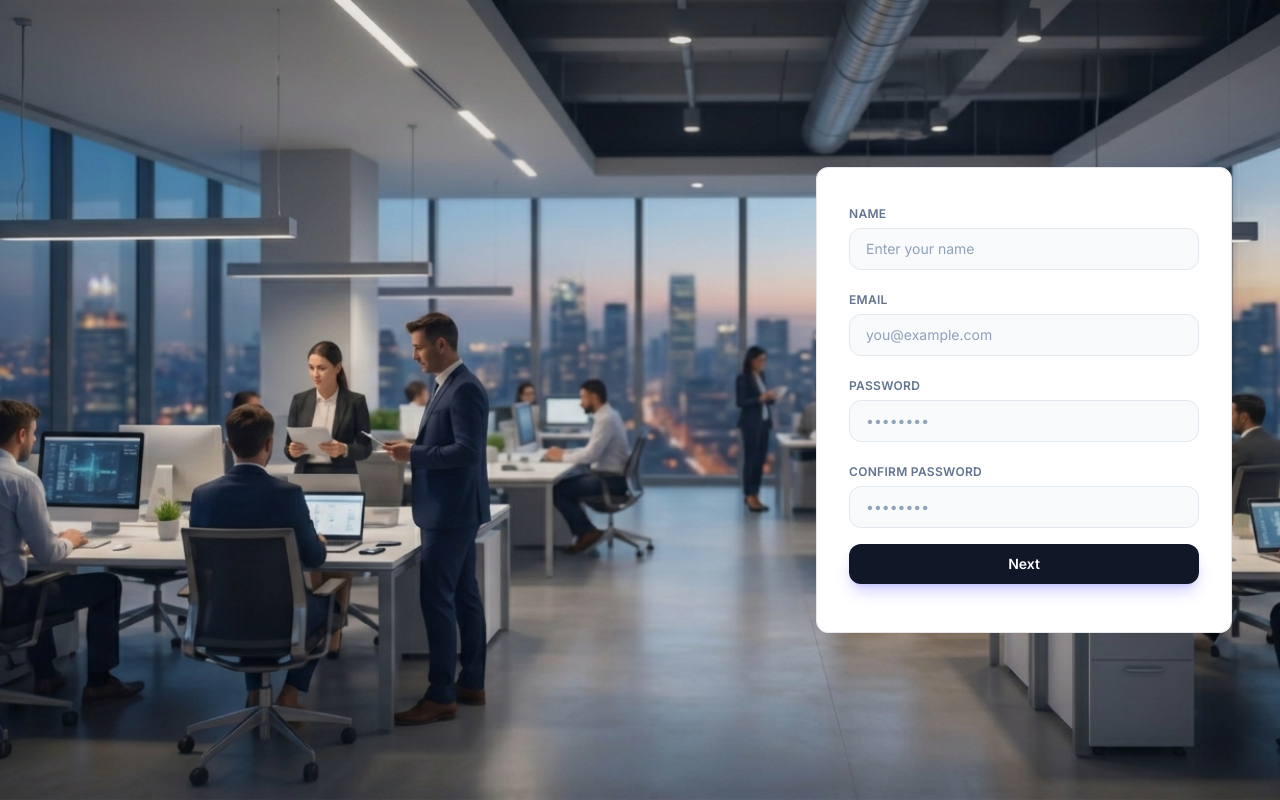
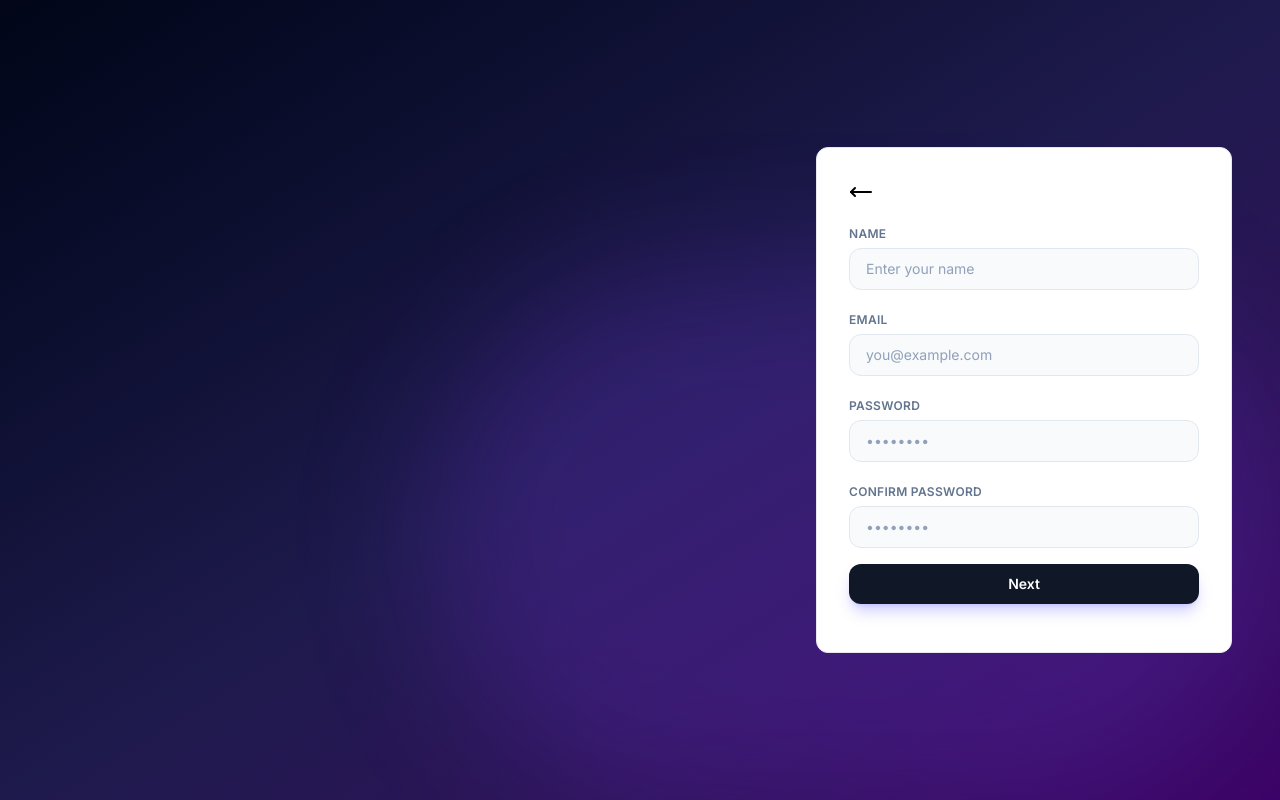
Before and after one commit to mayank8995/Advance-Dashboard, a React (Vite) app: page / in a window 1280 px wide. Both pictures are taken after a click on the link "Create one". Built offline with nearby package versions, Linux system fonts and the light colour scheme; no server answers.

Commit message:
some refactoring, login background change

```diff
--- a/src/App.tsx
+++ b/src/App.tsx
@@ -12,16 +12,14 @@ function App() {
 
 
   return (
-    <div>
-      <div
-        className="absolute inset-0 bg-cover bg-center"
-        style={{ backgroundImage: "url('/assets/background.png')" }}
-      />
-      <div className="absolute  top-1/2 left-1/2 -translate-x-1/2 -translate-y-1/2 md:left-[80%] md:-translate-x-1/2 w-full max-w-md px-4" >
-        {show ? <Login onCustomEvent={(flag:boolean) => setShow(flag)}/> : <Signup onCustomEvent={() => setShow((flag) => !flag)}/>}
+     <div className="overflow-hidden">
+            <div className="absolute z-200 top-1/2 left-1/2 -translate-x-1/2 -translate-y-1/2 md:left-[80%] md:-translate-x-1/2 w-full max-w-md px-4" >
+            {show ? <Login onCustomEvent={(flag:boolean) => setShow(flag)}/> : <Signup onCustomEvent={() => setShow((flag) => !flag)}/>}
 
+              </div>
+            <div className="absolute inset-0 bg-gradient-to-br from-slate-950 via-indigo-950 to-purple-950" />
+            <div className="absolute bottom-0 right-0 w-2/3 h-2/3 bg-[#7c3aed]/20 blur-3xl rounded-full" />
       </div>
-    </div>
   )
 }
 
--- a/src/pages/login/Login.tsx
+++ b/src/pages/login/Login.tsx
@@ -106,24 +106,22 @@ function checkFormValidity(){
             className="w-full border border-gray-200 rounded-lg px-3 py-2 text-sm focus:outline-none focus:ring-2 focus:ring-blue-500"
           />
         </div> */}
-        <div className="mb-4 flex flex-col-reverse">
-                    <FormField  errors={errors} value={form?.email} name={"email"} type={"email"} placeholder={"you@example.com"} onChange={handleOnChange} className={className} />
+        <div className="mb-4 flex flex-col">
                     <label
                         className={labelclassName}
                         >
                         Username/Admin ID
                         </label>
+                    <FormField  errors={errors} value={form?.email} name={"email"} type={"email"} placeholder={"you@example.com"} onChange={handleOnChange} className={className} />
         </div>
-        <div className="mb-4 flex flex-col-reverse">
-                    <FormField  errors={errors} value={form?.password} name={"password"} type={"password"} placeholder={"••••••••"} onChange={handleOnChange} className={className} />
-                    <div className="flex justify-between">
+        <div className="mb-4 flex flex-col">
                       <label
                         className={labelclassName}
                         >
                         Password
                         </label>
+                    <FormField  errors={errors} value={form?.password} name={"password"} type={"password"} placeholder={"••••••••"} onChange={handleOnChange} className={className} />
                         {/* <a href="#" className="text-sm text-blue-500">Forgot password?</a> */}
-                    </div>
 
         </div>
 
--- a/src/pages/signup/Signup.tsx
+++ b/src/pages/signup/Signup.tsx
@@ -9,6 +9,7 @@ import { TailSpin } from "react-loader-spinner";
 import { validateField } from "../../services/form-validation.service";
 import { doSignup } from "../../api/admin-portal-api/admin-portal.api";
 import { toast } from "react-toastify";
+import { MoveLeft } from "lucide-react";
 
 export default function Signup({onCustomEvent}: any) {
   const [step, setStep] = useState(0);
@@ -84,7 +85,7 @@ export default function Signup({onCustomEvent}: any) {
   };
 
   const steps = [
-    <StepOneForm data={formData.formOne} errors={errors} onChange={(d,k) => updateStep('formOne', d,k)} />,
+    <StepOneForm onCustomEvent={onCustomEvent} data={formData.formOne} errors={errors} onChange={(d,k) => updateStep('formOne', d,k)} />,
     <StepTwoForm data={formData.formTwo} errors={errors} onChange={(d,k) => updateStep('formTwo', d,k)} />
   ];
 
@@ -134,44 +135,48 @@ export default function Signup({onCustomEvent}: any) {
   );
 }
 
-export function StepOneForm({ data, errors, onChange }: {
+export function StepOneForm({ data, errors, onChange, onCustomEvent }: {
   data: FormData['formOne'];
   errors: Errors;
   onChange: (data: FormData['formOne'], activeKey:string) => void;
+  onCustomEvent?: any;
 }) {
   return (
     <>
-      <div className="mb-4 flex flex-col-reverse">
-                         <FormField  data={data} errors={errors} value={data?.name} name={"name"} type={"text"} placeholder={"Enter your name"} onChange={onChange} className={className} />
+    <div className="mb-4 flex flex-col">
+        <MoveLeft onClick={onCustomEvent}/>
+    </div>
+      <div className="mb-4 flex flex-col">
                          <label
                              className={labelclassName}
                              >
                             Name
                          </label>
+                         <FormField  data={data} errors={errors} value={data?.name} name={"name"} type={"text"} placeholder={"Enter your name"} onChange={onChange} className={className} />
         </div>
-   <div className="mb-4 flex flex-col-reverse">
-                         <FormField  data={data} errors={errors} value={data?.email} name={"email"} type={"email"} placeholder={"you@example.com"} onChange={onChange} className={className} />
+   <div className="mb-4 flex flex-col">
                          <label
                              className={labelclassName}
                              >
                             Email
                         </label>
+                         <FormField  data={data} errors={errors} value={data?.email} name={"email"} type={"email"} placeholder={"you@example.com"} onChange={onChange} className={className} />
                     </div>
-                     <div className="mb-4 flex flex-col-reverse">
-                        <FormField  data={data} errors={errors} value={data?.password} name={"password"} type={"password"} placeholder={"••••••••"} onChange={onChange} className={className} />
+                     <div className="mb-4 flex flex-col">
                         <label
                             className={labelclassName}
                             >
                            Password
                         </label>
+                        <FormField  data={data} errors={errors} value={data?.password} name={"password"} type={"password"} placeholder={"••••••••"} onChange={onChange} className={className} />
                     </div>
-                    <div className="mb-4 flex flex-col-reverse">
-                        <FormField  data={data} errors={errors} value={data?.confirmPassword} name={"confirmPassword"} type={"password"} placeholder={"••••••••"} onChange={onChange} className={className} />
+                    <div className="mb-4 flex flex-col">
                         <label
                             className={labelclassName}
                             >
                            Confirm Password
                         </label>
+                        <FormField  data={data} errors={errors} value={data?.confirmPassword} name={"confirmPassword"} type={"password"} placeholder={"••••••••"} onChange={onChange} className={className} />
                     </div>
         </>
   );
@@ -184,29 +189,29 @@ export function StepTwoForm({ data, errors, onChange }: {
 }) {
   return (
     <>
-     <div className="mb-4 flex flex-col-reverse">
-                         <FormField data={data}  errors={errors} value={data?.department} name={"department"} type={"text"} placeholder={"Enter your department"} onChange={onChange} className={className} />
+     <div className="mb-4 flex flex-col">
                          <label
                             className={labelclassName}
                             >
                            Department
                         </label>
+                         <FormField data={data}  errors={errors} value={data?.department} name={"department"} type={"text"} placeholder={"Enter your department"} onChange={onChange} className={className} />
                     </div>
-                     <div className="mb-4 flex flex-col-reverse">
-                        <FormField  data={data} errors={errors} value={data?.designation} name={"designation"} type={"text"} placeholder={"Enter your designation"} onChange={onChange} className={className} />
+                     <div className="mb-4 flex flex-col">
                         <label
                             className={labelclassName}
                             >
                            Designation
                         </label>
+                        <FormField  data={data} errors={errors} value={data?.designation} name={"designation"} type={"text"} placeholder={"Enter your designation"} onChange={onChange} className={className} />
                     </div>
-                     <div className="mb-4 flex flex-col-reverse">
-                        <FormField data={data}  errors={errors} value={data?.empId} name={"empId"} type={"text"} placeholder={"you@example.com"} onChange={onChange} className={className} />
+                     <div className="mb-4 flex flex-col">
                         <label
                             className={labelclassName}
                             >
                            Employee Id
                         </label>
+                        <FormField data={data}  errors={errors} value={data?.empId} name={"empId"} type={"text"} placeholder={"you@example.com"} onChange={onChange} className={className} />
                     </div>
                     {/* <button  type="button" className=" w-full bg-gray-900   hover:bg-gray-700  mb-4  px-6 py-2.5
                         text-white font-semibold text-sm
--- a/src/services/form-validation.service.ts
+++ b/src/services/form-validation.service.ts
@@ -11,7 +11,7 @@ import type { Errors, FormData } from "../types/types";
     if (name === "phone" && !/^[(?:\+91|91)?[6-9]\d{9}]*$/.test(value)) {
       errorMsg = "Phone number is invalid";
     }
-    if (name === "email" && !/^([a-zA-Z0-9._%+-]+@[a-zA-Z0-9.-]+\.[a-zA-Z]{2,})$/.test(value)) {
+    if (name === "email" && !/^([a-zA-Z0-9._%+-]+@[a-zA-Z0-9.-]+\.[a-zA-Z]{2,})?$/.test(value)) {
       errorMsg = "Invalid email address";
     }
     if (name === "password" && value.length < 6) {
```
